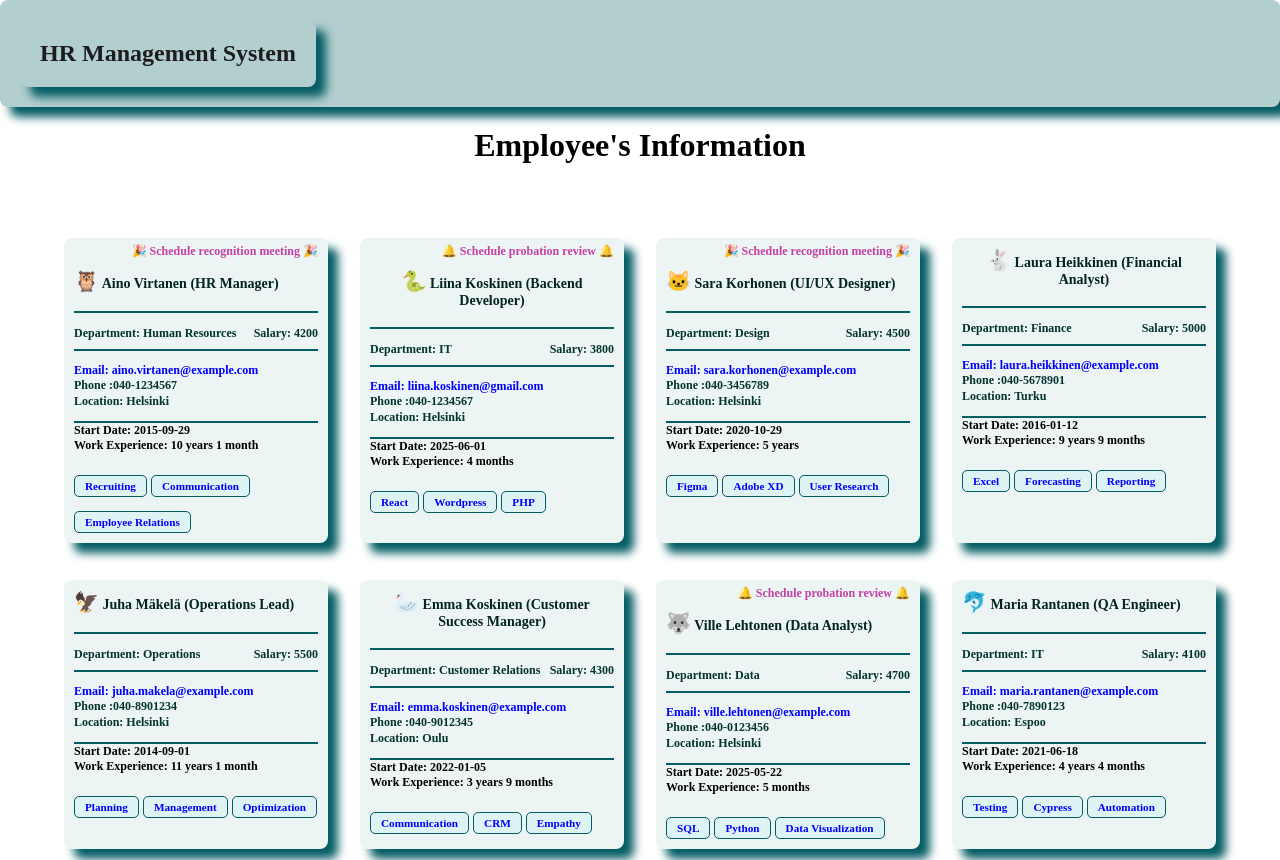
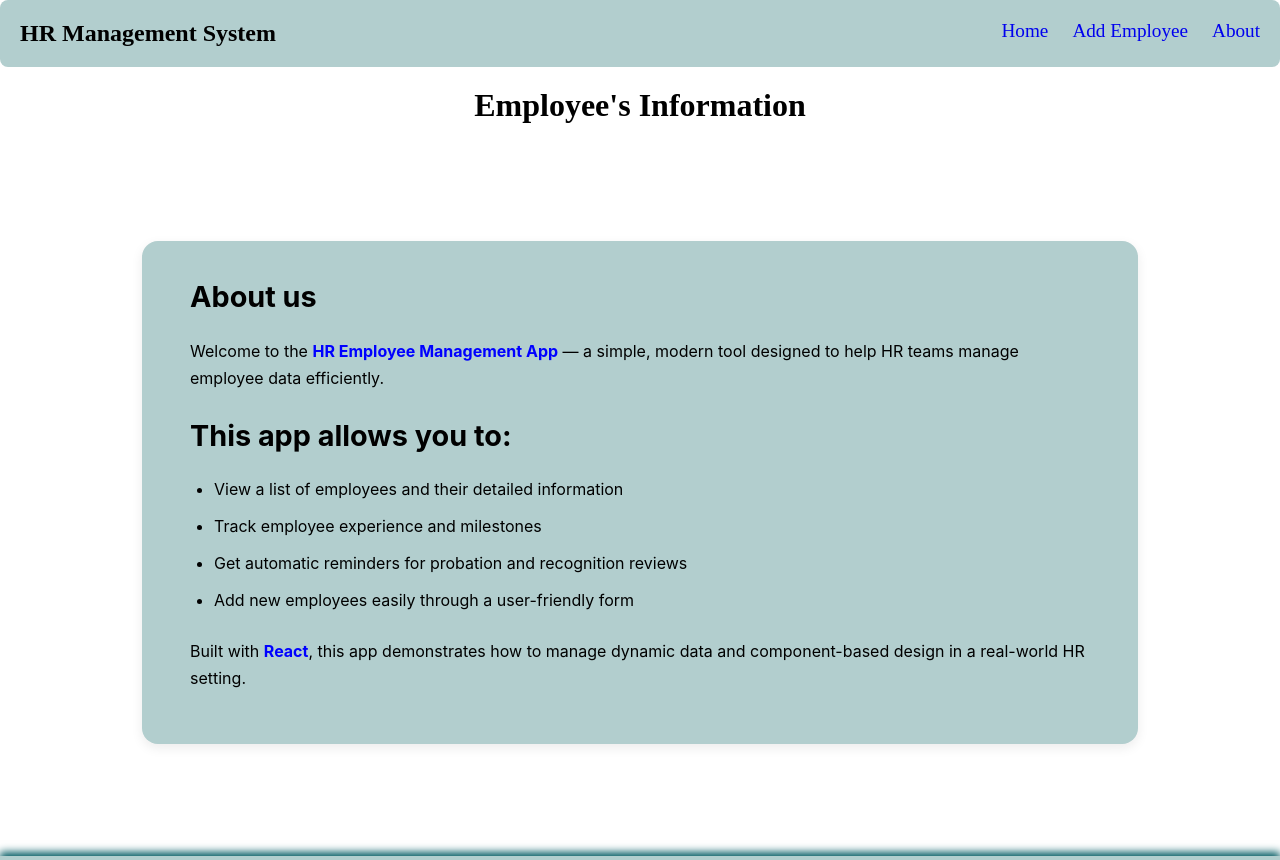
Before and after one commit to BitaYeganeh/hrApp, a React (Vite) app: page /about in a window 1280 px wide. Shown: the top 860 px of the page. Built offline with nearby package versions, Linux system fonts and the light colour scheme.

Commit message:
navbar added

```diff
--- a/src/App.jsx
+++ b/src/App.jsx
@@ -1,24 +1,26 @@
 import React from "react";
-import About from "./pages/About";
+import { BrowserRouter as Router, Routes, Route } from "react-router-dom";
+import './App.css'
 
-import './App.css'
 import Header from "./components/Header";
 import Footer from "./components/Footer";
 import PersonList from "./components/PersonList";
+import About from "./pages/About";
+
 
 function App() {
   return (
-    <>
+    <Router>
       <Header/>
       <h1 className="siteTitle">Employee's Information</h1>
        <div className="container">
-
-        <PersonList />
-
-
-      </div>
+          <Routes>
+            <Route path="/" element={<PersonList />} />
+            <Route path="/about" element={<About />} />
+          </Routes>
+       </div>
       <Footer />
-    </>
-  )
+    </Router>
+  );
 }
 export default App;
--- a/src/components/Header.jsx
+++ b/src/components/Header.jsx
@@ -1,9 +1,17 @@
 import styles from "./Header.module.css"
+import {Link} from "react-router-dom";
 
 const Header = () => {
     return (
         <header className={styles.header}>
-       <h1 className={styles.header}>HR Management System</h1>
+       <h1 className={styles.title}>HR Management System</h1>
+            <nav className={styles.nav}>
+        <ul className={styles.navList}>
+          <li><Link to="/" className={styles.navLink}>Home</Link></li>
+          <li><Link to="/add-employee" className={styles.navLink}>Add Employee</Link></li>
+          <li><Link to="/about" className={styles.navLink}>About</Link></li>
+        </ul>
+      </nav>
         </header>
 
     );
--- a/src/components/Header.module.css
+++ b/src/components/Header.module.css
@@ -1,14 +1,39 @@
 .header {
     display:flex;
+    justify-content: space-between;
     background-color: rgb(178, 206, 206);
-    color: rgb(29, 29, 31);
     padding:20px;
     text-align: center;
     font-size: 1.2rem;
     border-radius: 8px;
-    box-shadow: 10px 10px 10px rgb(4, 92, 100);
 
 }
 .header h1 {
   font-size: 1.5rem;
 }
+.title{
+  font-weight: bold;
+}
+.nav {
+  margin: 0;
+  font-size: 1.2rem;
+}
+
+
+.navList {
+  list-style: none;
+  display: flex;
+  gap: 1.5rem;
+  padding: 0;
+  margin: 0;
+}
+
+.navLink {
+  text-decoration: none;
+  font-weight: 500;
+}
+
+.navLink:hover {
+  color: #0909f5;
+  text-decoration: underline;
+}
--- a/src/pages/About.jsx
+++ b/src/pages/About.jsx
@@ -1,12 +1,28 @@
 import React from "react";
+import styles from "./About.module.css";
 
-function About(){
-    return(
-        <div>
-            <h1>About the hrApp</h1>
-            <p>This Application helps to manage ...</p>
-        </div>
-    );
+function About() {
+  return (
+    <div className={styles.aboutContainer}>
+      <h2>About us</h2>
+      <p>
+        Welcome to the <strong>HR Employee Management App</strong> — a simple, modern tool
+        designed to help HR teams manage employee data efficiently.
+      </p>
+
+      <h2>This app allows you to:</h2>
+      <ul>
+        <li>View a list of employees and their detailed information</li>
+        <li>Track employee experience and milestones</li>
+        <li>Get automatic reminders for probation and recognition reviews</li>
+        <li>Add new employees easily through a user-friendly form</li>
+      </ul>
+      <p>
+        Built with <strong>React</strong>, this app demonstrates how to manage
+        dynamic data and component-based design in a real-world HR setting.
+      </p>
+    </div>
+  );
 }
 
 export default About;
--- /dev/null
+++ b/src/pages/About.module.css
@@ -0,0 +1,51 @@
+.aboutContainer {
+  max-width: 900px;
+  margin: 3rem auto;
+  padding: 2rem 3rem;
+  background-color: rgb(178, 206, 206);
+  border-radius: 16px;
+  box-shadow: 0 4px 12px rgba(0, 0, 0, 0.08);
+  line-height: 1.7;
+  font-family: 'Inter', system-ui, -apple-system, sans-serif;
+}
+
+.aboutContainer h2 {
+  font-size: 1.8rem;
+  margin-bottom: 1rem;
+}
+
+.aboutContainer p {
+  margin-bottom: 1.2rem;
+  font-size: 1rem;
+}
+
+.aboutContainer ul {
+  margin: 1rem 0 1.5rem 1.5rem;
+  padding: 0;
+  list-style-type: disc;
+}
+
+.aboutContainer li {
+  margin-bottom: 0.6rem;
+  font-size: 1rem;
+}
+
+.aboutContainer strong {
+  color: blue /* highlight keyword in blue */
+}
+
+@media (max-width: 768px) {
+  .aboutContainer {
+    padding: 1.5rem;
+    margin: 2rem 1rem;
+  }
+
+  .aboutContainer h2 {
+    font-size: 1.5rem;
+  }
+
+  .aboutContainer p,
+  .aboutContainer li {
+    font-size: 0.95rem;
+  }
+}
```
Also changed, not shown: src/pages/AddEmployee.jsx (+125 -0 lines), src/pages/AddEmployee.module.css (added, +11 -0 lines), src/pages/PersonList.jsx (deleted).
